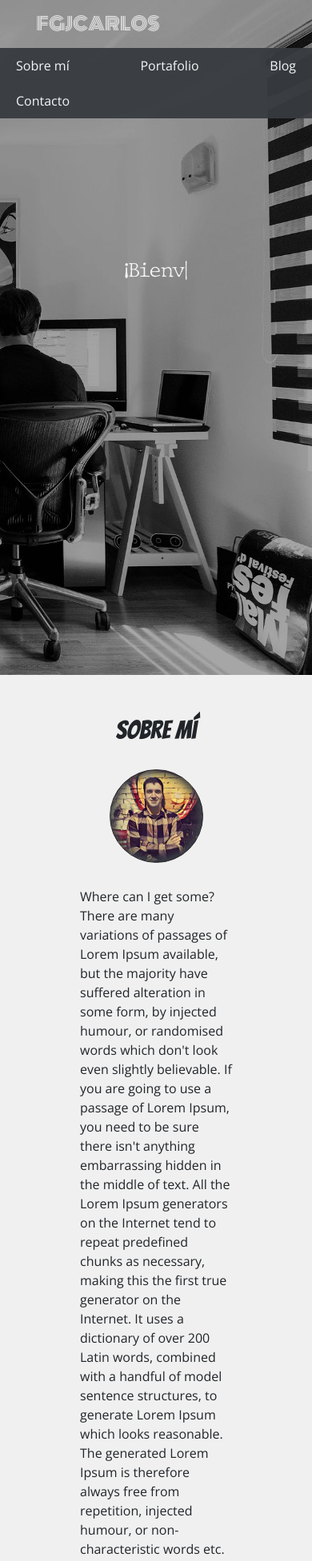
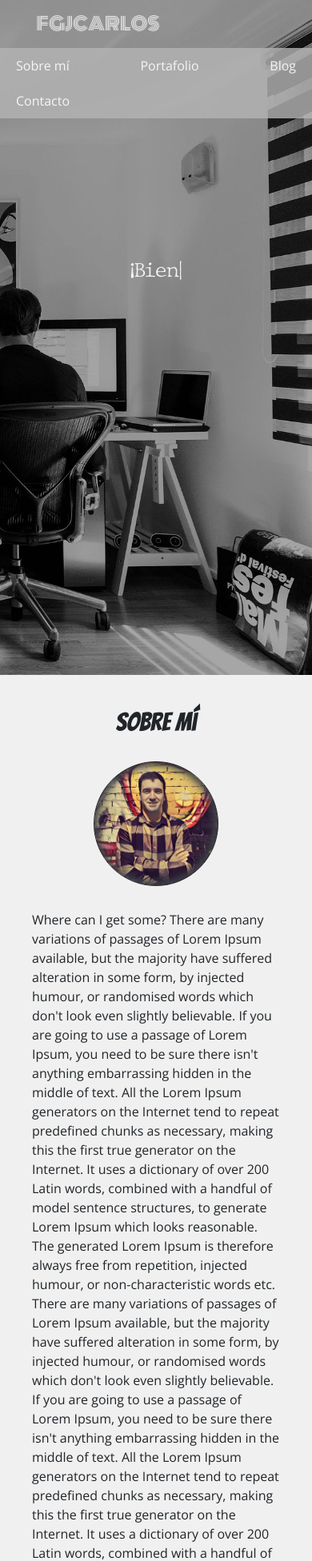
Before and after one commit to fgjcarlos/portafolio, a React (Create React App) app in the folder portafolio/: page / in a window 390 px wide. Shown: the top 1952 px of the page at 80% size. Built offline with nearby package versions, Linux system fonts and the light colour scheme.

Commit message:
change styles

```diff
--- a/portafolio/src/App.css
+++ b/portafolio/src/App.css
@@ -16,7 +16,7 @@ html{
 }
 
 html, body, #root{
-    min-height: 100%;
+  min-height: 100%;
   min-width: 100%;
   margin: 0px;
   padding: 0px;
--- a/portafolio/src/Components/Card/card.css
+++ b/portafolio/src/Components/Card/card.css
@@ -10,7 +10,8 @@
     align-items: center;
     box-sizing: border-box;
     position: relative;
-    margin: 20px;
+    margin: 30px;
+    background-color: var(--colorVII);
 }
 
 .card-container:hover{
@@ -81,8 +82,8 @@
 
 @media screen and (max-width: 835px){
     .card-container{
-        width: 180px;
-        height: 340px;
+        width: 220px;
+        height: 350px;
     font-size: 0.8rem;
     margin: 10px;
 
--- a/portafolio/src/Components/Linkfgjcarlos/Linkfgjcarlos.jsx
+++ b/portafolio/src/Components/Linkfgjcarlos/Linkfgjcarlos.jsx
@@ -1,30 +1,22 @@
-import { NavHashLink } from 'react-router-hash-link';
+import {NavHashLink} from 'react-router-hash-link';
 import './linkfgjcarlos.css';
 
 const Linkfgjcarlos = ({customStyle}) => {
 
-    const colorActive = '#ff7f2f';
-
-
     return (
 
-        <div className={'linkHome ' + customStyle}>
+        <div className={
+            'linkHome ' + customStyle
+        }>
 
-
-<NavHashLink to='/#landing'
-        activeClassName={'linkHome ' + customStyle}
-        smooth
-        activeStyle={
-            {color: colorActive}
-    }>
-        FGJCARLOS</NavHashLink>
+            <NavHashLink to='/#landing'
+                activeClassName={
+                    'linkHome ' + customStyle
+                }
+                smooth>
+                FGJCARLOS</NavHashLink>
 
         </div>
-
-
-        // <NavLink to="/">
-        //     <div className={'linkHome ' + customStyle}>FGJCARLOS</div>
-        // </NavLink>
     );
 }
 
--- a/portafolio/src/Components/MenuBar/menuBar.css
+++ b/portafolio/src/Components/MenuBar/menuBar.css
@@ -25,14 +25,14 @@
 
 @media screen and (max-width: 767px){
     .h-links{
-        /* width: 100%; */
+        width: 100%;
         margin: 0;
         font-size: 1.5rem;
         position: absolute;
         top: 60px;
         right: 0;
         z-index: 9;
-        background-color: rgba(55, 59, 65, 0.95);
+        background-color: rgba(180, 180, 180, 0.8);
     }
 
     .links-land{
--- a/portafolio/src/Components/MenuLinks/MenuLinks.jsx
+++ b/portafolio/src/Components/MenuLinks/MenuLinks.jsx
@@ -1,4 +1,4 @@
-import {HashLink, NavHashLink} from 'react-router-hash-link';
+import {NavHashLink} from 'react-router-hash-link';
 import './menuLinks.css';
 
 const MenuLinks = ({linkActive}) => {
@@ -30,6 +30,7 @@ const MenuLinks = ({linkActive}) => {
             nameLinks.map(({text, path, id}) => <div className="h-link"
                 key={id}>
                 <NavHashLink to={path}
+                onClick={linkActive}
                     activeClassName="selected"
                     smooth
                     activeStyle={
--- a/portafolio/src/Components/MenuLinks/menuLinks.css
+++ b/portafolio/src/Components/MenuLinks/menuLinks.css
@@ -10,7 +10,6 @@
     color: var(--colorI);
     cursor: pointer;
     text-decoration: none;
-
 }
 
 
--- a/portafolio/src/Pages/About/about.css
+++ b/portafolio/src/Pages/About/about.css
@@ -9,6 +9,8 @@
 }
 
 .ab-avatar{
+    width: 35vw;
+    height: 35vw;
     align-self: center;
     border: 1px solid var(--colorVI);
     border-radius: 100%;
@@ -31,15 +33,15 @@
 
 @media screen and (orientation: portrait){
     .ab-avatar{
-        width: 30vw;
-        height: 30vw;
+        width: 40vw;
+        height: 40vw;
     }
 }
 
 @media screen and (orientation: landscape){
     .ab-avatar{
-        width: 30vh;
-        height: 30vh;
+        width: 45vh;
+        height: 45vh;
     }
 }
 
--- a/portafolio/src/Pages/Portfolio/portfolio.css
+++ b/portafolio/src/Pages/Portfolio/portfolio.css
@@ -21,6 +21,8 @@
 }
 
 
-@media screen and (max-width: 570px)  {
-
+@media screen and (max-width: 550px)  {
+    .p-proyects {
+        justify-content: center;
+    }
 }
--- a/portafolio/src/Pages/Root/Root.jsx
+++ b/portafolio/src/Pages/Root/Root.jsx
@@ -1,4 +1,5 @@
 import {useEffect, useState} from 'react';
+import { useMediaQuery } from 'react-responsive';
 import Footer from '../../Components/Footer/Footer';
 import Header from '../../Components/Header/Header';
 import About from '../About/About';
@@ -11,16 +12,21 @@ const Root = () => {
 
     const [headerColor, setHeaderColor] = useState(true);
 
+    const isDevicePortrait = useMediaQuery({ orientation: 'portrait', maxHeight: 768 });
+    const isDeviceLandscape = useMediaQuery({ orientation: 'landscape', maxHeight: 500 });
+
+    const offsetY = isDevicePortrait ? 500 : isDeviceLandscape ? 200 : 600 ;
+
     const landinHeader = headerColor ? 'h-landing' : '';
 
     const changeHeader = () => {
-        const condOffsetY = (window.pageYOffset < 600);
+        const condOffsetY = (window.pageYOffset < offsetY);
         setHeaderColor(condOffsetY);
     }
 
     useEffect(() => {
         window.addEventListener('scroll', changeHeader)
-    }, []);
+    },[]);
 
     return (
 
@@ -59,8 +65,6 @@ const Root = () => {
                 <Contact/>
             </section>
 
-
-
             <Footer/>
         </div>
 
--- a/portafolio/src/Pages/Root/root.css
+++ b/portafolio/src/Pages/Root/root.css
@@ -11,5 +11,10 @@
     padding: 100px;
     padding-top: 50px;
     padding-bottom: 50px;
+}
 
+@media screen and (max-width: 767px){
+    .section-common{
+        padding: 40px;
+    }
 }
```
Also changed, not shown: portafolio/src/Components/Header/header.css (line endings or trailing spaces).
